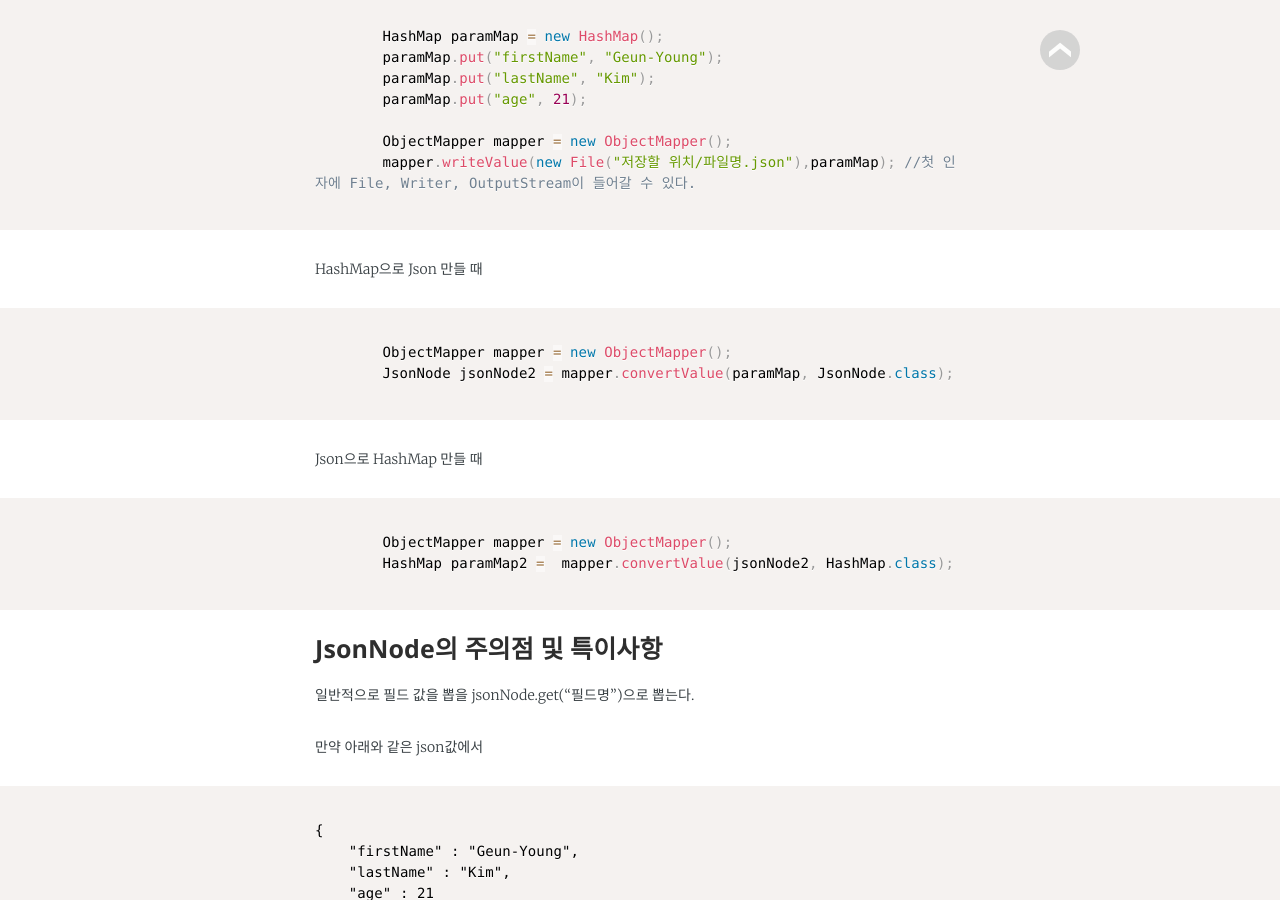
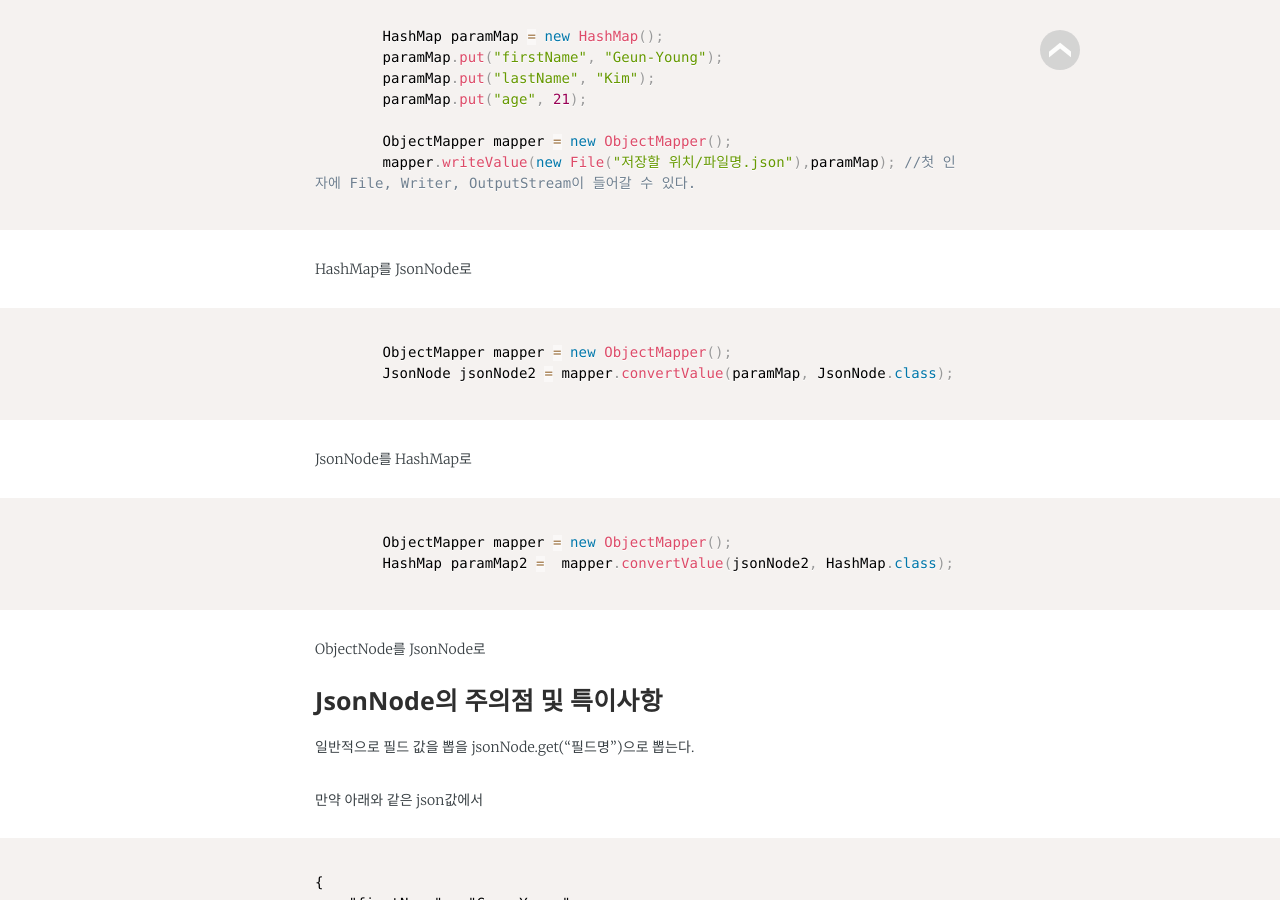
Before and after one commit to jwillmer/jekyllDecent, a Jekyll site: the page built from _posts/2019-06-25-JsonNode2.md, in a window 1280 px wide and 900 px high, scrolled down 1267 px. Built offline with Jekyll 4.4.1, drawn with Linux system fonts in a browser that asks for light colours; some web fonts are replaced.

Commit message:
Update 2019-06-25-JsonNode2.md

````diff
--- a/_posts/2019-06-25-JsonNode2.md
+++ b/_posts/2019-06-25-JsonNode2.md
@@ -52,7 +52,7 @@ json파일을 만들때
 
 ```
 
-HashMap으로 Json 만들 때
+HashMap를 JsonNode로
 
 ```java
 
@@ -61,7 +61,7 @@ HashMap으로 Json 만들 때
 
 ```
 
-Json으로 HashMap 만들 때
+JsonNode를 HashMap로
 
 ```java
 
@@ -69,6 +69,7 @@ Json으로 HashMap 만들 때
 		HashMap paramMap2 =  mapper.convertValue(jsonNode2, HashMap.class);
 
 ```
+ObjectNode를 JsonNode로
 
 ### JsonNode의 주의점 및 특이사항
 
````
